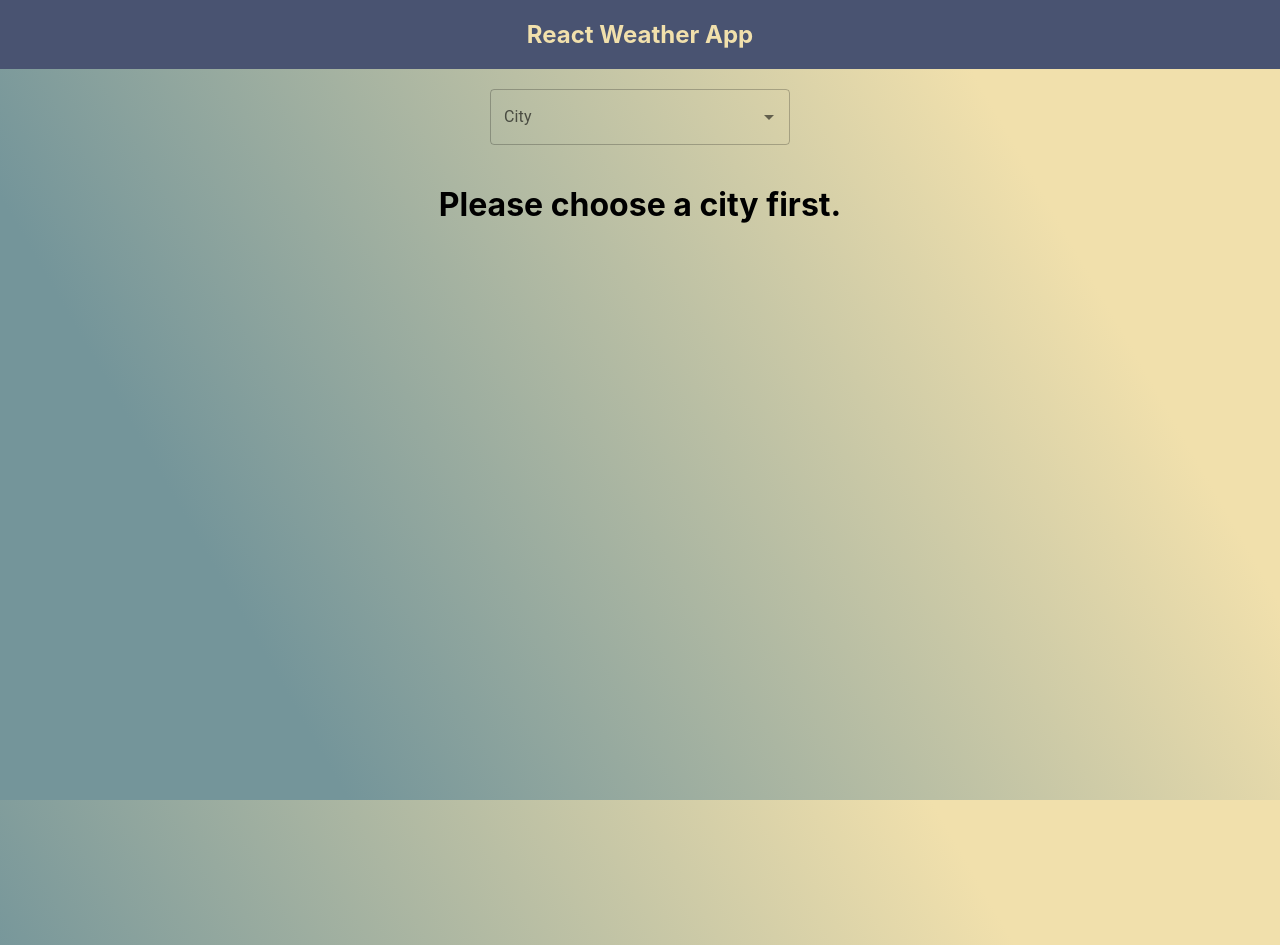
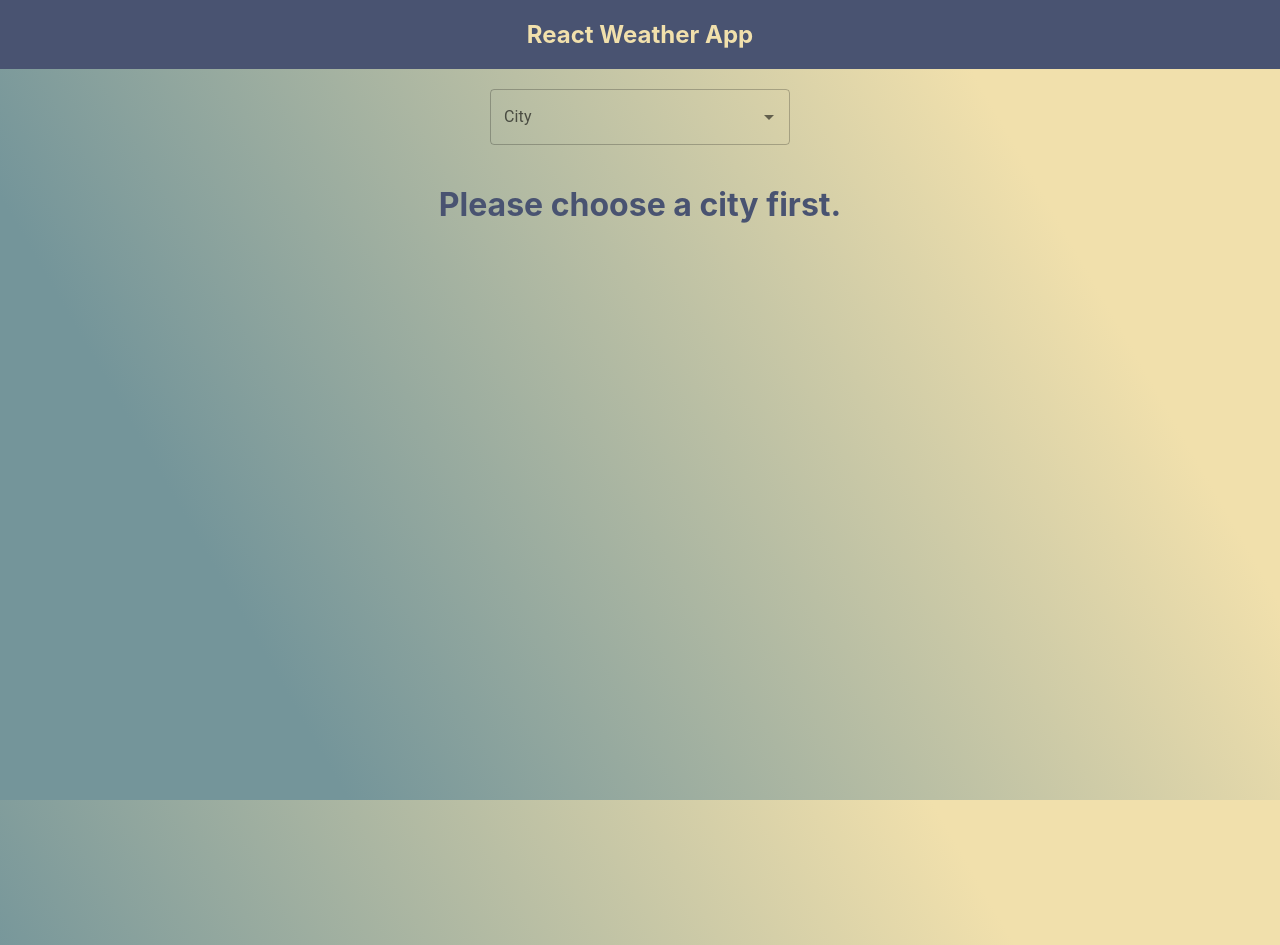
Before and after one commit to sraczbalint/weaather-app, a React (Create React App) app: page / in a window 1280 px wide. Built offline with nearby package versions, Linux system fonts and the light colour scheme; no server answers.

Commit message:
UI color change2

```diff
--- a/src/App.css
+++ b/src/App.css
@@ -42,6 +42,7 @@
   text-align: center;
   padding: 40px 40px;
   height: 100vh;
+  color:#495371;
 }
 
 @media screen and (max-width: 450px) {
```
